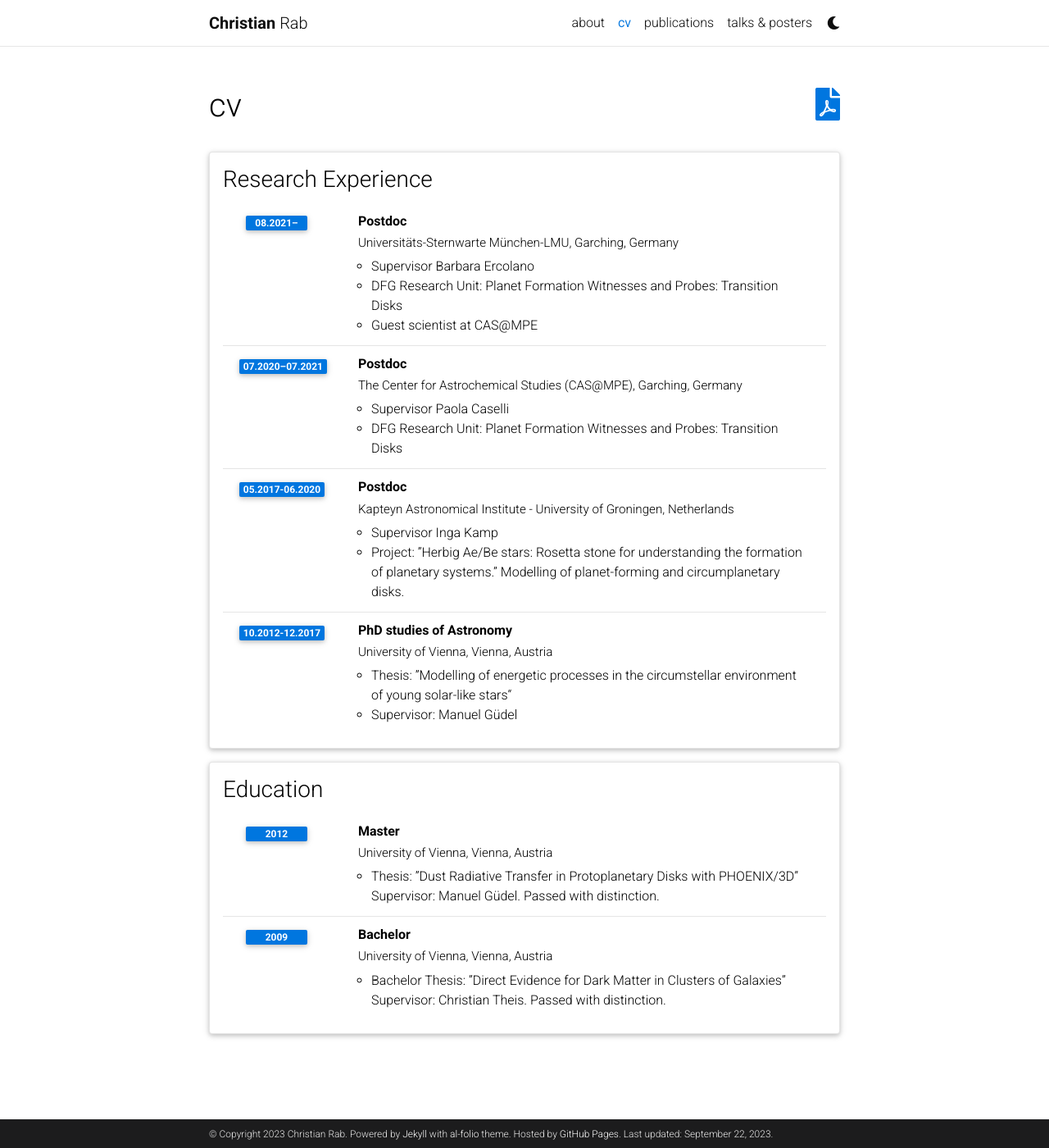
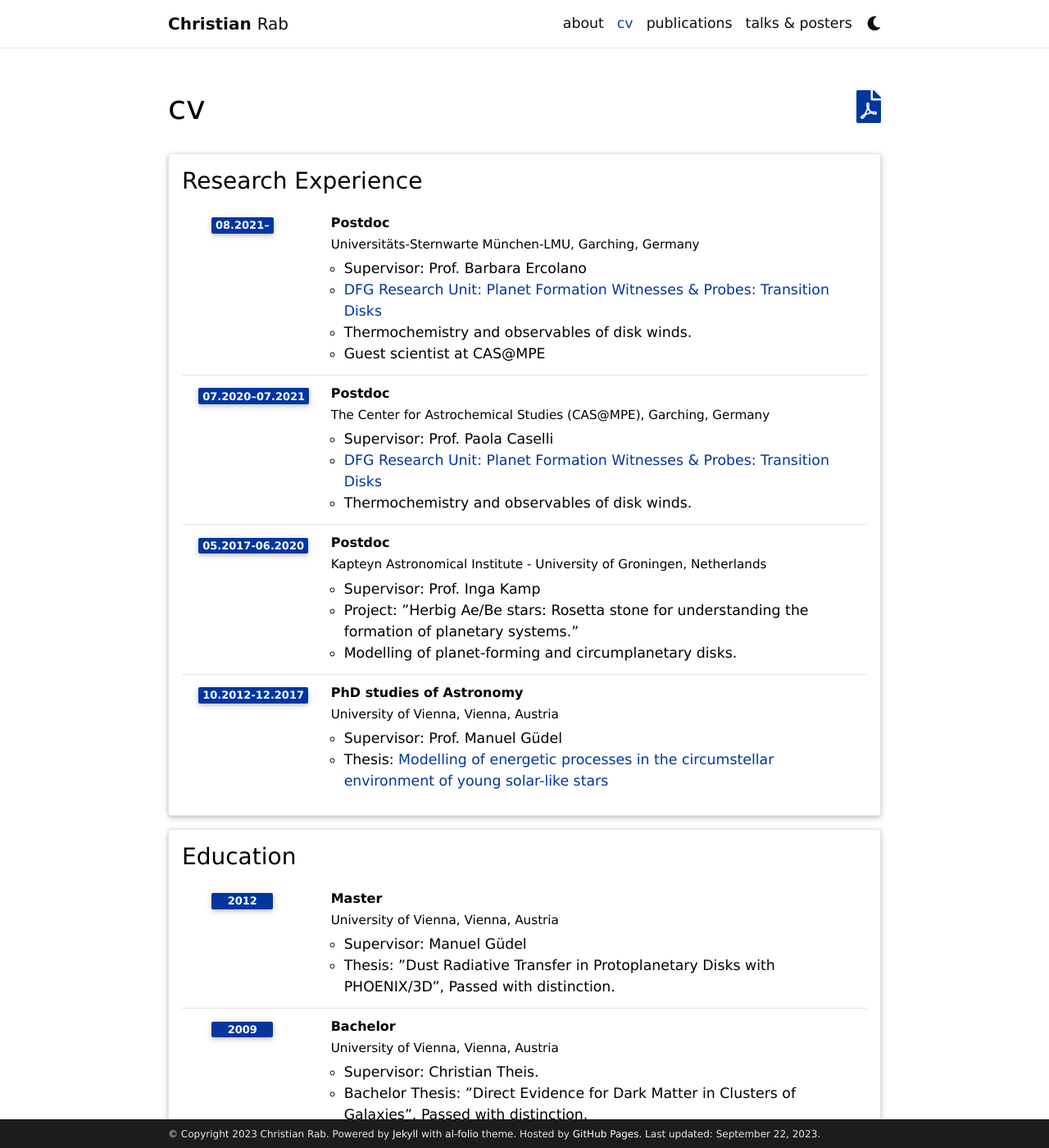
Before and after one commit to chrab/chrab.github.io, a Jekyll site: the page built from _pages/cv.md, in a window 1280 px wide and 1400 px high. Shown: the whole window at 82% size. Built offline with Jekyll 4.4.1, drawn with Linux system fonts in a browser that asks for light colours; full-size pictures stand in for the smaller copies a plugin makes; comment, search, counter and statistics services are not loaded; a style sheet for code colours, icons or effects is not loaded.

Commit message:
Made some layout changes.

```diff
--- a/_config.yml
+++ b/_config.yml
@@ -55,7 +55,7 @@ navbar_fixed: true
 footer_fixed: true
 
 # Dimensions
-max_width: 800px
+max_width: 900px
 
 # TODO: add layout settings (single page vs. multi-page)
 
--- a/_data/cv.yml
+++ b/_data/cv.yml
@@ -15,30 +15,33 @@
       institution: Universitäts-Sternwarte München-LMU, Garching, Germany
       year: 08.2021–
       description:
-        - Supervisor Barbara Ercolano
-        - 'DFG Research Unit: Planet Formation Witnesses and Probes: Transition Disks'
+        - 'Supervisor: Prof. Barbara Ercolano'
+        - '<a href="https://www.transitiondiscs.com/" target="_blank">DFG Research Unit: Planet Formation Witnesses & Probes: Transition Disks</a>'
+        - Thermochemistry and observables of disk winds.
         - 'Guest scientist at CAS@MPE'
 
     - title: Postdoc
       institution: The Center for Astrochemical Studies (CAS@MPE), Garching, Germany
       year: 07.2020–07.2021
       description:
-        - Supervisor Paola Caselli
-        - 'DFG Research Unit: Planet Formation Witnesses and Probes: Transition Disks'
+        - 'Supervisor: Prof. Paola Caselli'
+        - '<a href="https://www.transitiondiscs.com/" target="_blank">DFG Research Unit: Planet Formation Witnesses & Probes: Transition Disks</a>'
+        - Thermochemistry and observables of disk winds.
 
     - title:  Postdoc
       institution: Kapteyn Astronomical Institute - University of Groningen, Netherlands
       year: 05.2017-06.2020
       description:
-        - Supervisor Inga Kamp
-        - 'Project: ”Herbig Ae/Be stars: Rosetta stone for understanding the formation of planetary systems.” Modelling of planet-forming and circumplanetary disks.'
+        - 'Supervisor: Prof. Inga Kamp'
+        - 'Project: ”Herbig Ae/Be stars: Rosetta stone for understanding the formation of planetary systems.”'
+        - Modelling of planet-forming and circumplanetary disks.
 
     - title: PhD studies of Astronomy
       institution:  University of Vienna, Vienna, Austria
       year: 10.2012-12.2017
       description:
-        - 'Thesis: ”Modelling of energetic processes in the circumstellar environment of young solar-like stars“'
-        - 'Supervisor: Manuel Güdel'
+        - 'Supervisor: Prof. Manuel Güdel'
+        - 'Thesis: <a href="https://utheses.univie.ac.at/detail/44484/" target="_blank">Modelling of energetic processes in the circumstellar environment of young solar-like stars</a>'
 
 - title: Education
   type: time_table
@@ -47,10 +50,12 @@
       institution: University of Vienna, Vienna, Austria
       year: 2012
       description:
-        - 'Thesis: ”Dust Radiative Transfer in Protoplanetary Disks with PHOENIX/3D” Supervisor: Manuel Güdel. Passed with distinction.'
+        - 'Supervisor: Manuel Güdel'
+        - 'Thesis: ”Dust Radiative Transfer in Protoplanetary Disks with PHOENIX/3D”, Passed with distinction.'
 
     - title: Bachelor
       institution: University of Vienna, Vienna, Austria
       year: 2009
       description:
-        - 'Bachelor Thesis: ”Direct Evidence for Dark Matter in Clusters of Galaxies” Supervisor: Christian Theis. Passed with distinction.'
+        - 'Supervisor: Christian Theis.'
+        - 'Bachelor Thesis: ”Direct Evidence for Dark Matter in Clusters of Galaxies”, Passed with distinction.'
--- a/_sass/_base.scss
+++ b/_sass/_base.scss
@@ -1,6 +1,11 @@
 /*******************************************************************************
  * Styles for the base elements of the theme.
  ******************************************************************************/
+
+body {
+  font-family: 'Verdana', Verdana, sans-serif;
+  font-size: 13pt;
+}
 
 // Typography
 
@@ -17,6 +22,10 @@ li,
 span,
 strong {
   color: var(--global-text-color);
+}
+
+b {
+  font-weight: bold;
 }
 
 hr {
@@ -610,7 +619,7 @@ footer.sticky-bottom {
       }
 
       .title {
-        font-weight: bolder;
+        font-weight: bold;
       }
 
       .author {
--- a/_sass/_themes.scss
+++ b/_sass/_themes.scss
@@ -7,7 +7,7 @@
   --global-code-bg-color: #{$code-bg-color-light};
   --global-text-color: #{$black-color};
   --global-text-color-light: #{$grey-color};
-  --global-theme-color: #{$blue-color};
+  --global-theme-color: #{$blue-color-dark};
   --global-hover-color: #{$blue-color};
   --global-hover-text-color: #{$white-color};
   --global-footer-bg-color: #{$grey-color-dark};
```
Also changed, not shown: _pages/talks.md (+1 -1 lines).
